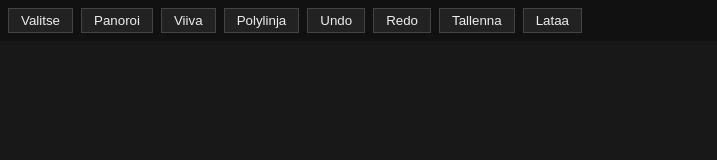
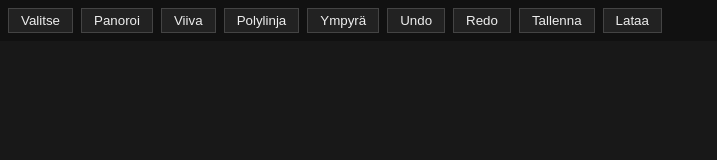
Before and after one commit to Furumar/marcona-2d-studio, a plain HTML site: page index.html in a window 1280 px wide. Shown: the top 160 px of the page, without its empty margins (0-717 px from the left). Drawn offline with Linux system fonts and the light colour scheme.

Commit message:
Add circle button to toolbar in index.html

```diff
--- a/index.html
+++ b/index.html
@@ -13,6 +13,7 @@
         <button data-tool="pan">Panoroi</button>
         <button data-tool="line">Viiva</button>
         <button data-tool="polyline">Polylinja</button>
+        <button data-tool="circle">Ympyrä</button>
         <button id="btn-undo">Undo</button>
         <button id="btn-redo">Redo</button>
         <button id="btn-save">Tallenna</button>
```
